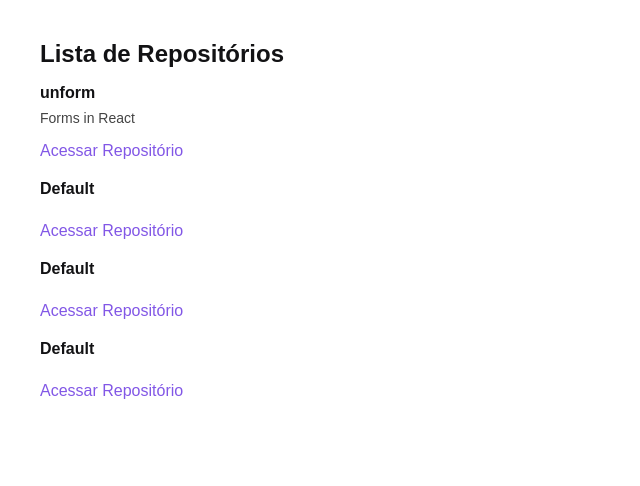
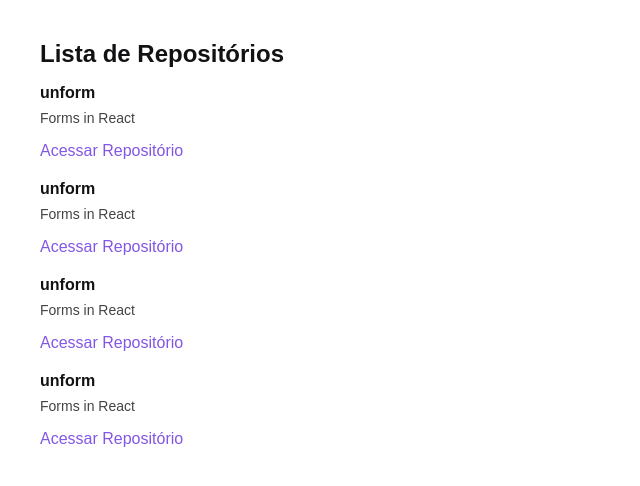
Before and after one commit to bittencourt-lucas/ignite-react, a React app in the folder chapter-1/01-github-explorer/: page / in a window 1280 px wide. Shown: the top 486 px of the page, without its empty margins (0-640 px from the left). Built offline with nearby package versions, Linux system fonts and the light colour scheme; no server answers.

Commit message:
Using useEffect

```diff
--- a/chapter-1/01-github-explorer/src/components/RepositoryList.jsx
+++ b/chapter-1/01-github-explorer/src/components/RepositoryList.jsx
@@ -1,3 +1,4 @@
+import { useState, useEffect } from 'react';
 import { RepositoryItem } from "./RepositoryItem"
 
 const repository = {
@@ -7,14 +8,22 @@
 }
 
 export function RepositoryList() {
+  const [repositories, setRepositories] = useState([]);
+
+  useEffect(() => {
+    fetch('https://api.github.com/orgs/rocketseat/repos')
+      .then(response => response.json())
+      .then(data => console.log(data));
+  }, []);
+
   return (
     <section className="repository-list">
       <h1>Lista de Repositórios</h1>
       <ul>
         <RepositoryItem repository={repository} />
-        <RepositoryItem />
-        <RepositoryItem />
-        <RepositoryItem />
+        <RepositoryItem repository={repository} />
+        <RepositoryItem repository={repository} />
+        <RepositoryItem repository={repository} />
       </ul>
     </section>
   )
```
